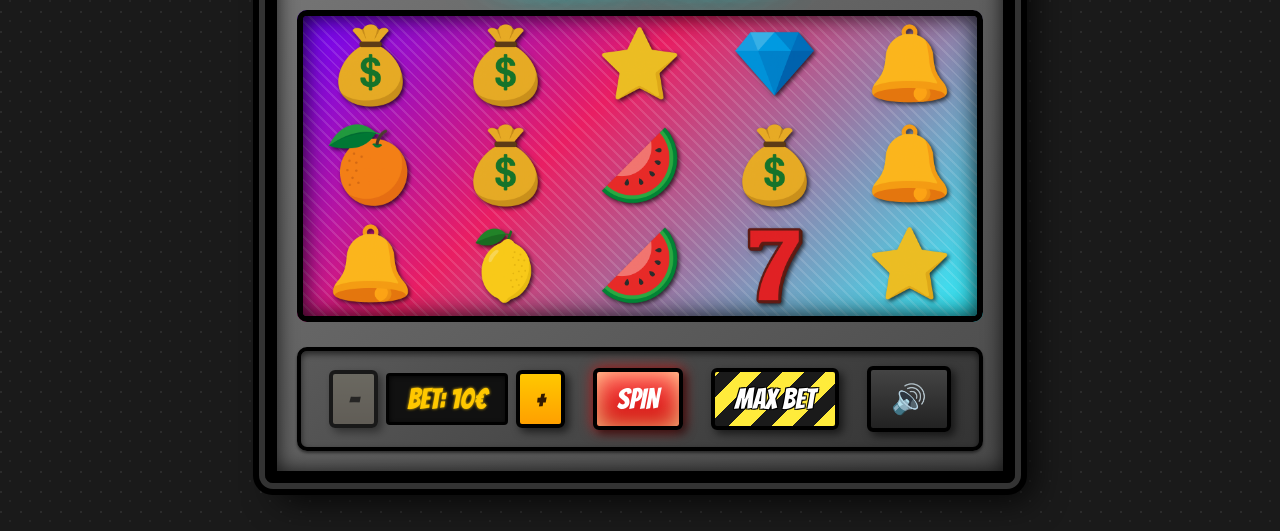
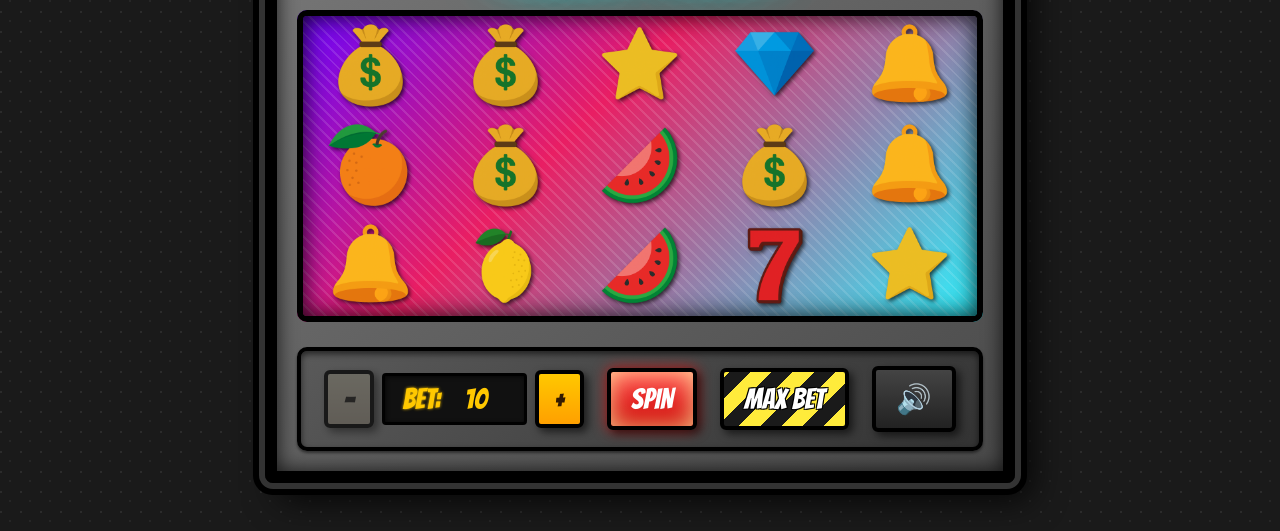
Before and after one commit to Nikityyy/HAK-Casino, a plain HTML site: page HAK-Slots/index.html in a window 1280 px wide. Shown: the part 269-800 px from the top of the page. Drawn offline with Linux system fonts and the light colour scheme.

Commit message:
Make input editable

```diff
--- a/HAK-Slots/index.html
+++ b/HAK-Slots/index.html
@@ -53,6 +53,19 @@
             color: #eee;
         }
 
+        input::-webkit-outer-spin-button,
+        input::-webkit-inner-spin-button {
+            /* display: none; <- Crashes Chrome on hover */
+            -webkit-appearance: none;
+            margin: 0;
+            /* <-- Apparently some margin are still there even though it's hidden */
+        }
+
+        input[type=number] {
+            -moz-appearance: textfield;
+            /* Firefox */
+        }
+
         /* --- Slot Machine Container --- */
         #slot-machine {
             width: 90%;
@@ -86,7 +99,7 @@
             box-shadow:
                 0 6px 18px 0 rgba(255, 215, 0, 0.25),
                 0 0 24px 4px rgba(255, 215, 0, 0.18),
-                0 2px 8px 0 rgba(0,0,0,0.25);
+                0 2px 8px 0 rgba(0, 0, 0, 0.25);
             padding: 18px 0 12px 0;
             position: relative;
         }
@@ -311,6 +324,16 @@
             color: #331a00;
             font-size: 2rem;
             padding: 8px 15px;
+        }
+
+        #bet-amount {
+            background: inherit;
+            border: none;
+            color: inherit;
+            font: inherit;
+            text-align: center;
+            width: 60px;
+            outline: none;
         }
 
         #bet-amount-display {
@@ -686,7 +709,7 @@
         <div id="controls">
             <div id="bet-controls">
                 <button id="bet-down">-</button>
-                <span id="bet-amount-display">BET: <span id="bet-amount">10</span></span>
+                <span id="bet-amount-display">BET: <input id="bet-amount" type="number" value="10" min="10"></span>
                 <button id="bet-up">+</button>
             </div>
             <button id="spin-button">SPIN</button>
@@ -1042,12 +1065,21 @@
                 [spinButton, betDownButton, betUpButton, maxBetButton].forEach(btn => {
                     btn.addEventListener('click', () => { if (!btn.disabled) playSound('sfx-button-click'); });
                 });
+
+                betAmountDisplay.addEventListener('change', function () {
+                    let newBet = parseInt(betAmountDisplay.value, 10) || 10;
+                    if (newBet < 10) newBet = 10;
+                    if (newBet > balance) newBet = balance;
+                    bet = newBet;
+                    updateBetDisplay();
+                    saveState();
+                });
             }
 
             // --- UI Updates ---
             function updateBalanceDisplay() { balanceDisplay.textContent = `${balance.toLocaleString()}€`; }
             function updateBetDisplay() {
-                betAmountDisplay.textContent = `${bet.toLocaleString()}€`;
+                betAmountDisplay.value = bet;
                 betDownButton.disabled = (bet <= 10 || balance < 10);
                 betUpButton.disabled = (bet >= balance);
                 maxBetButton.disabled = (bet === balance || balance < 10);
```
